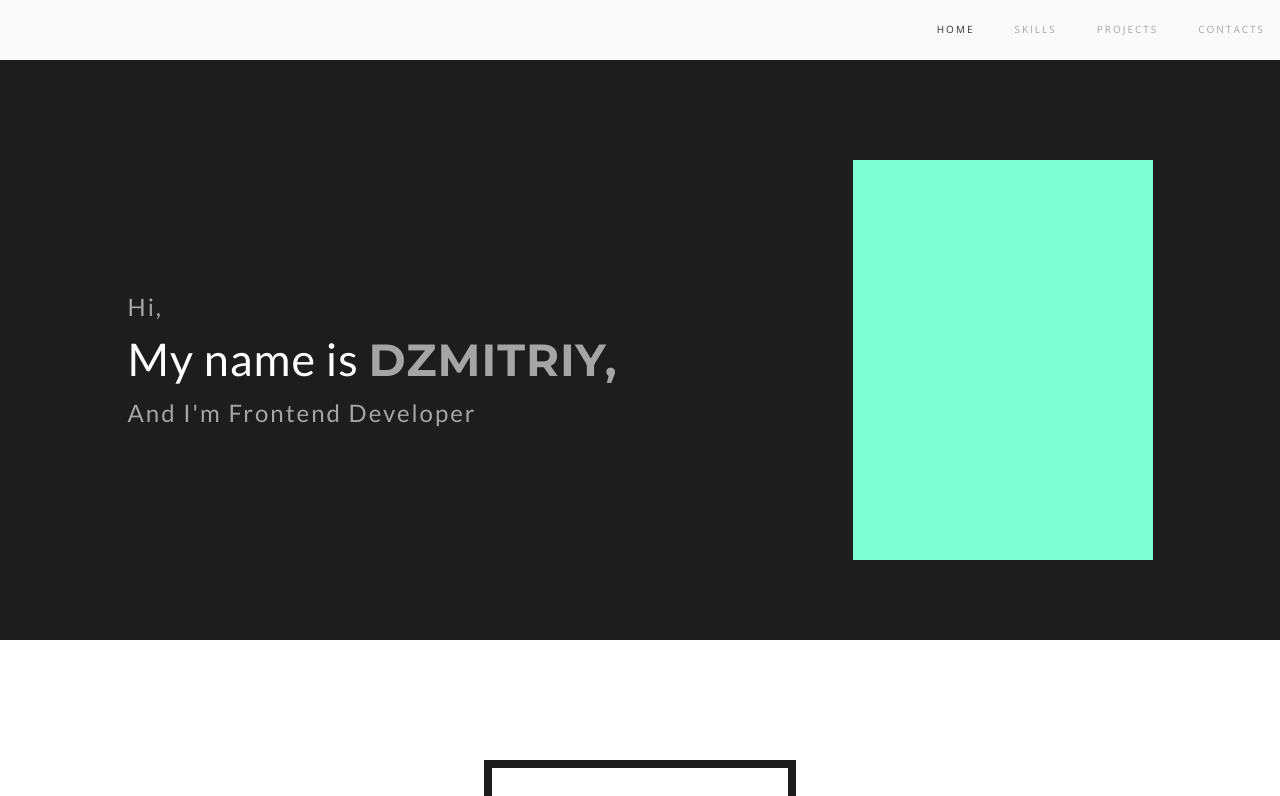
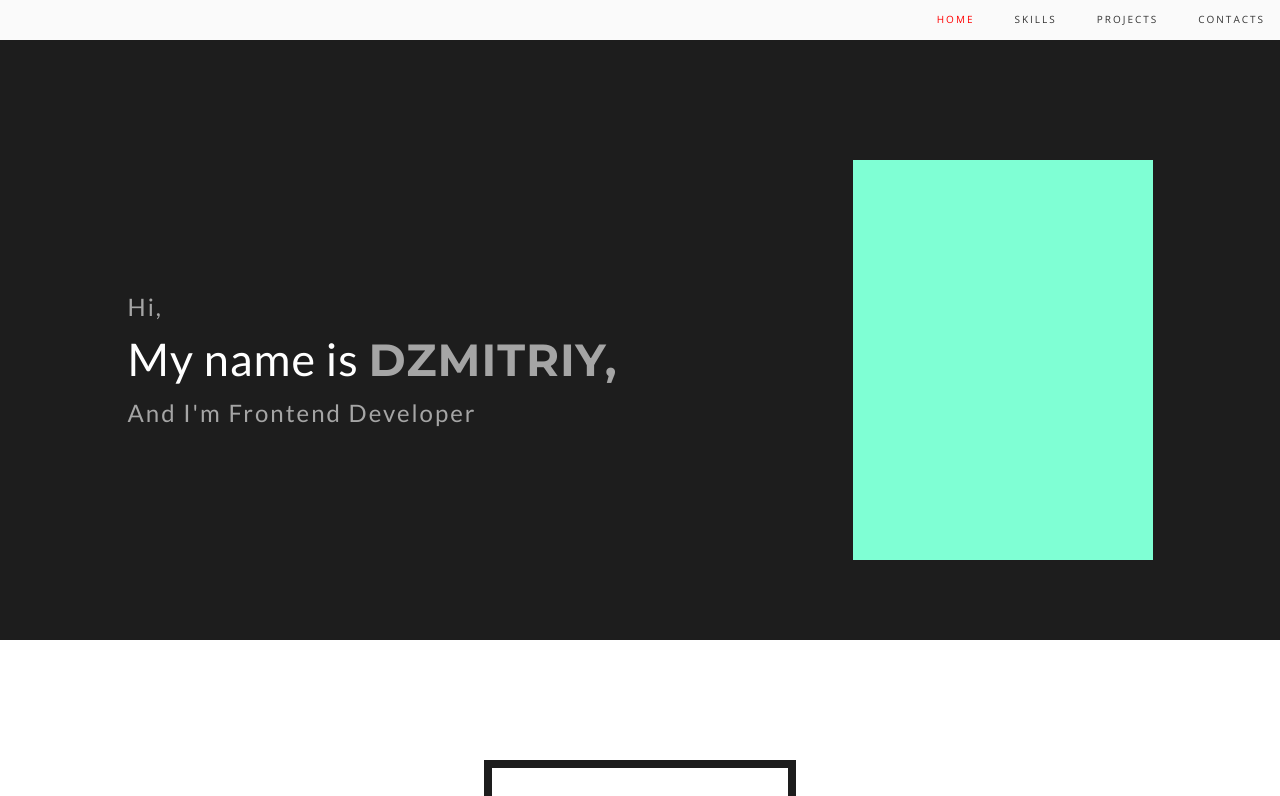
Before and after one commit to AlertDSG/CV, a React (Create React App) app: page / in a window 1280 px wide. Shown: the top 796 px of the page. Built offline with nearby package versions, Linux system fonts and the light colour scheme.

Commit message:
Refactor style and add some code

```diff
--- a/package.json
+++ b/package.json
@@ -18,7 +18,8 @@
     "node-sass": "^7.0.1",
     "react": "^18.1.0",
     "react-dom": "^18.1.0",
-    "react-particles-js": "^3.6.0",
+    "react-particles": "^2.2.4",
+    "react-router-dom": "^6.3.0",
     "react-scripts": "5.0.1",
     "typescript": "^4.4.2",
     "web-vitals": "^2.1.0"
--- a/src/App.tsx
+++ b/src/App.tsx
@@ -1,14 +1,23 @@
-import React from 'react';
+import React, {useRef, useState} from 'react';
 import './App.css';
 import {Header} from "./components/Header/Header";
 import { Main } from './components/Main/Main';
 import {Footer} from "./components/Footer/Footer";
+import {useSearchParams} from "react-router-dom";
 
 function App() {
+
+    const [position, setPosition] = useState('about')
+
+    const positionHandler = (status: string) => {
+        status !== position && setPosition(status)
+        document.location.hash = `#${status}`
+    }
+
     return (
         <div className="wrapper">
-            <Header/>
-            <Main/>
+            <Header position={position} positionHandler={positionHandler} />
+            <Main positionHandler={positionHandler}/>
             <Footer/>
         </div>
     );
--- a/src/components/AboutMe/AboutMe.tsx
+++ b/src/components/AboutMe/AboutMe.tsx
@@ -1,5 +1,8 @@
 import React from 'react'
 import style from './AboutMe.module.scss'
+
+
+
 // import Particles from "react-particles-js";
 //
 //
@@ -15,10 +18,14 @@ import style from './AboutMe.module.scss'
 //         },
 //     },
 // }
+type AboutType = {
+    positionHandler: (status: string) => void
+}
+export const AboutMe = ({positionHandler}: AboutType) => {
 
-export const AboutMe = () => {
+
     return (
-        <section className={style.aboutMe}>
+        <section id={'about'} className={style.aboutMe} onWheel={event => positionHandler(event.currentTarget.id)}>
             {/*<Particles />*/}
             <div className={'container'}>
                 <div className={style.contentBlock}>
--- a/src/components/FormBlock/Form.tsx
+++ b/src/components/FormBlock/Form.tsx
@@ -3,11 +3,14 @@ import style from './Form.module.scss';
 import {Title} from "../UniversalComponents/Title";
 import {Btn} from "../UniversalComponents/Btn";
 
+type FormType = {
+    positionHandler: (id: string) => void
+}
 
-export const Form = () => {
+export const Form = ({positionHandler}: FormType) => {
 
     return (
-        <section id={'contacts'} className={style.form}>
+        <section id={'contacts'} className={style.form} onWheel={event => positionHandler(event.currentTarget.id)}>
             <div className={'container'}>
                 <div className={style.formBlock}>
                     <Title name={'contacts'}/>
--- a/src/components/Header/Header.tsx
+++ b/src/components/Header/Header.tsx
@@ -2,11 +2,16 @@ import React from 'react';
 import style from './Header.module.scss'
 import {Navigation} from "../Navigation/Navigation";
 
-export const Header = () => {
+type HeaderType = {
+    position: string
+    positionHandler: (status: string) => void
+}
+
+export const Header = ({position, positionHandler}: HeaderType) => {
     return (
         <header className={style.header}>
             <div className={'container'}>
-                <Navigation/>
+                <Navigation position={position} positionHandler={positionHandler}/>
             </div>
         </header>
     );
--- a/src/components/Main/Main.tsx
+++ b/src/components/Main/Main.tsx
@@ -5,16 +5,18 @@ import {Projects} from "../Projects/Projects";
 import {InviteToWork} from "../InviteToWork/InviteToWork";
 import {Form} from "../FormBlock/Form";
 
+type MainType ={
+    positionHandler: (status: string) => void
+}
 
-
- export const Main = () => {
+ export const Main = ({positionHandler}: MainType) => {
     return (
         <main className={'main'}>
-            <AboutMe/>
-            <Skills/>
-            <Projects/>
+            <AboutMe positionHandler={positionHandler}/>
+            <Skills positionHandler={positionHandler}/>
+            <Projects positionHandler={positionHandler}/>
             <InviteToWork/>
-            <Form/>
+            <Form positionHandler={positionHandler}/>
         </main>
     );
 };
--- a/src/components/Navigation/Navigation.module.scss
+++ b/src/components/Navigation/Navigation.module.scss
@@ -1,7 +1,7 @@
 @import "../../common/styles/sass/variables";
 
 .navBlock {
-    height: 60px;
+    height: 40px;
     display: flex;
     align-items: center;
     justify-content: flex-end;
@@ -25,5 +25,8 @@
         .link:target{
             color: red
         }
+        .linkActive{
+            color: red
+        }
     }
 }
--- a/src/components/Navigation/Navigation.tsx
+++ b/src/components/Navigation/Navigation.tsx
@@ -1,14 +1,27 @@
 import React from 'react';
 import style from "./Navigation.module.scss";
 
- export const Navigation = () => {
+type NavigationType = {
+    position: string
+    positionHandler: (status: string) => void
+}
+
+export const Navigation = ({position, positionHandler}: NavigationType) => {
+    const styles = (id: string) => {
+        return position !== id ? `${style.link} ` : `${style.link} ${style.linkActive} `
+    }
+
+    const onclickHandler = (status: string) => {
+        positionHandler(status)
+    }
+
     return (
         <nav className={style.navBlock}>
             <ul className={style.bodyLinks}>
-                <li className={style.link}><a  href={'#'} >Home</a></li>
-                <li><a href={'#skills'} >Skills</a></li>
-                <li><a href={'#projects'} >Projects</a></li>
-                <li><a href={'#contacts'} >Contacts</a></li>
+                <li><a onClick={() =>onclickHandler('about')} className={styles('about')} href={'#about'}>Home</a></li>
+                <li><a onClick={() =>onclickHandler('skills')} className={styles('skills')} href={'#skills'}>Skills</a></li>
+                <li><a onClick={() =>onclickHandler('projects')} className={styles('projects')} href={'#projects'}>Projects</a></li>
+                <li><a onClick={() =>onclickHandler('contacts')} className={styles('contacts')} href={'#contacts'}>Contacts</a></li>
             </ul>
         </nav>
     );
--- a/src/components/Projects/Projects.tsx
+++ b/src/components/Projects/Projects.tsx
@@ -26,13 +26,16 @@ const cardProjects = [
     }
 ]
 
+type ProjectsType = {
+    positionHandler: (id: string) => void
+}
 
-export const Projects = () => {
+export const Projects = ({positionHandler}: ProjectsType) => {
 
     const cardProject = cardProjects.map((c, i) => <CardProject key={i} info={c}/>)
 
     return (
-        <section id={'projects'} className={style.projects}>
+        <section id={'projects'} className={style.projects} onWheel={event => positionHandler(event.currentTarget.id)}>
             <div className={'container'}>
                 <div className={style.projectsBlock}>
                     <Title name={'projects'} className={style.title}/>
--- a/src/components/Skills/Skills.tsx
+++ b/src/components/Skills/Skills.tsx
@@ -31,12 +31,16 @@ const arrSkills = [
     {style:{backgroundImage: `url(${git})`}, technologies: "Git"},
 ]
 
-export const Skills = () => {
+type SkillsType = {
+    positionHandler: (id: string) => void
+}
+
+export const Skills = ({positionHandler}: SkillsType) => {
 
     const cardSkill = arrSkills.map((a, i) =><CardSkill key={i} info={a} />)
 
     return (
-        <section id={'skills'} className={style.skills}>
+        <section id={'skills'} className={style.skills} onWheel={event => positionHandler(event.currentTarget.id)}>
             <div className={'container'}>
                 <div className={style.skillsBlock}>
                    <Title name={'Skills'} className={style.title}/>
```
Also changed, not shown: src/index.tsx (+5 -4 lines), 1 other file (tests, documents, lock files or other folders).
